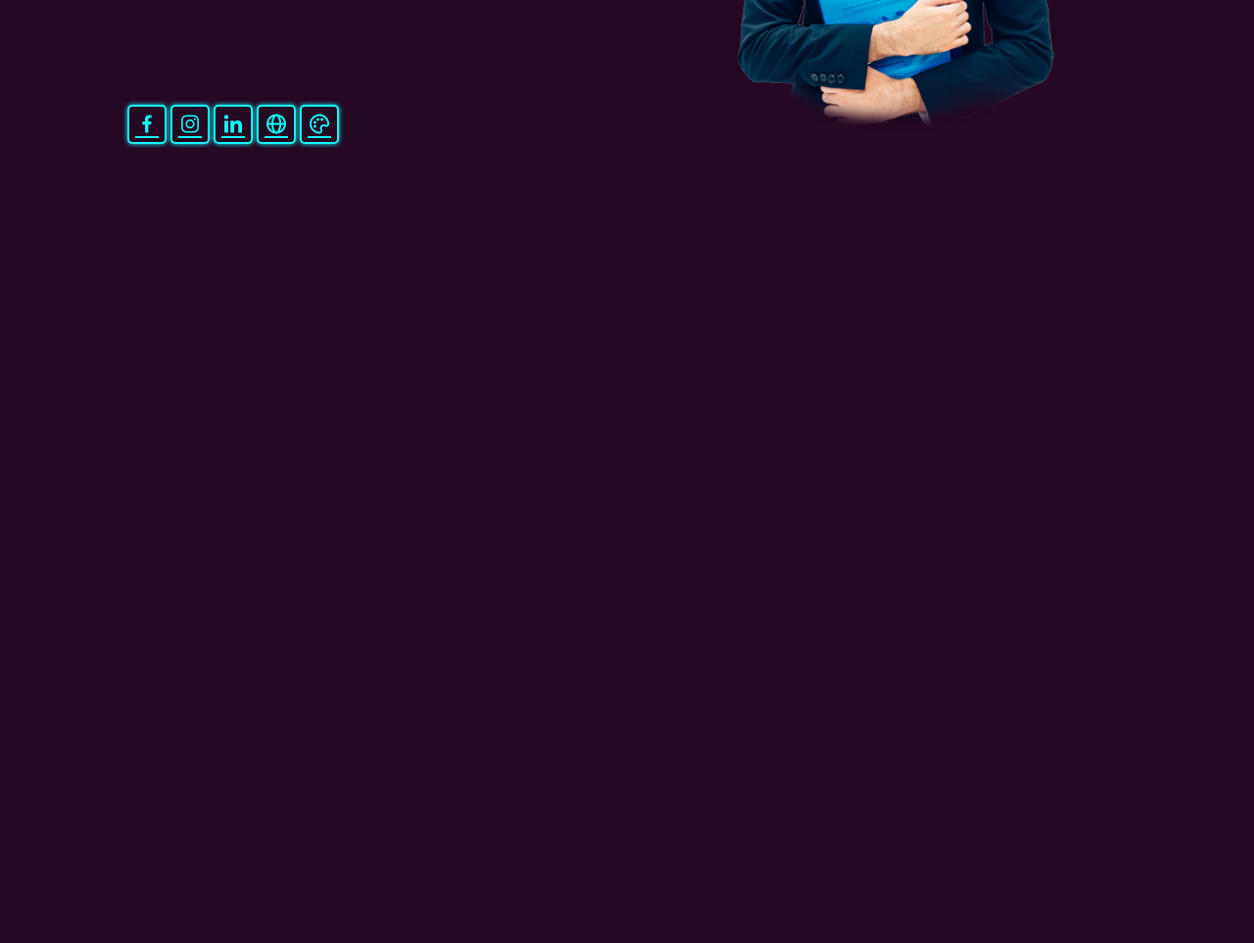
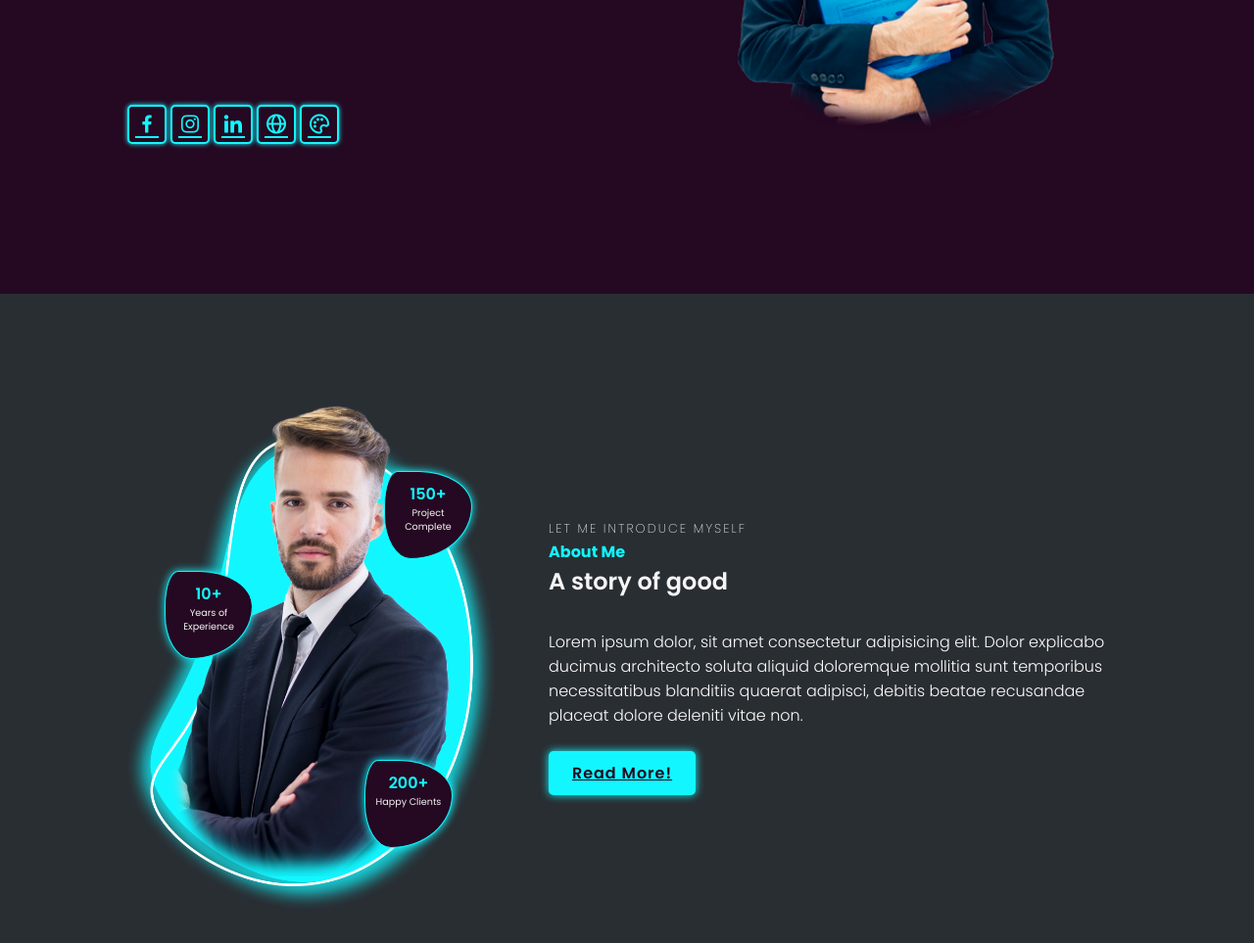
Before and after one commit to Sharmi-saga/Myportfolio-, a plain HTML site: page index.html in a window 1280 px wide. Shown: the part 579-1542 px from the top of the page at 98% size. Before the commit the page ends 879 px from the top, so only its background shows below. Drawn offline with nearby package versions, Linux system fonts and the light colour scheme.

Commit message:
Feat : About section Coverd

```diff
--- a/index.html
+++ b/index.html
@@ -1,5 +1,6 @@
 <!DOCTYPE html>
 <html lang="en">
+
 <head>
   <meta charset="UTF-8">
   <meta http-equiv="X-UA-Compatible" content="IE=edge">
@@ -8,6 +9,7 @@
   <link rel="stylesheet" href="style.css">
   <link href="https://unpkg.com/boxicons@2.1.4/css/boxicons.min.css" rel="stylesheet">
 </head>
+
 <body>
   <!-- header site -->
   <header>
@@ -36,7 +38,8 @@
           <span class="word">Graphic Designer</span>
         </h3>
       </div>
-        <p>Product Designer and Digital Creative Director working in design field for 10 years so far. Specialized in UI/UX, Branding and digital designs.</p>
+      <p>Product Designer and Digital Creative Director working in design field for 10 years so far. Specialized in
+        UI/UX, Branding and digital designs.</p>
       <div class="info-box">
         <div class="email-info">
           <h5>Email :</h5>
@@ -58,7 +61,7 @@
         <a href="#"><i class='bx bxl-instagram'></i></a>
         <a href="#"><i class='bx bxl-linkedin'></i></a>
         <a href="#"><i class='bx bx-globe'></i></a>
-    <a href="#"><i class='bx bx-palette' ></i></a>
+        <a href="#"><i class='bx bx-palette'></i></a>
       </div>
     </div>
     <div class="home-image">
@@ -66,12 +69,10 @@
         <img src="img/man3.png">
       </div>
       <div class="liquid-shape">
-  <svg viewBox="0 0 500 500" xmlns="http://www.w3.org/2000/svg" xmlns:xlink="http://www.w3.org/1999/xlink" width="100%" id="blobSvg">
+        <svg viewBox="0 0 500 500" xmlns="http://www.w3.org/2000/svg" xmlns:xlink="http://www.w3.org/1999/xlink"
+          width="100%" id="blobSvg">
           <path fill="#12f7ff">
-      <animate attributeName="d"
-      dur="10000ms"
-      repeatCount="indefinite"
-      values=" M461.5,301Q478,352,423.5,367Q369,382,339,406.5Q309,431,268,452Q227,473,189.5,446.5Q152,420,137.5,381Q123,342,98,315Q73,288,73,250Q73,212,77.5,170Q82,128,125.5,119Q169,110,198.5,75.5Q228,41,271.5,45Q315,49,348,77Q381,105,421.5,130.5Q462,156,453.5,203Q445,250,461.5,301Z;
+            <animate attributeName="d" dur="10000ms" repeatCount="indefinite" values=" M461.5,301Q478,352,423.5,367Q369,382,339,406.5Q309,431,268,452Q227,473,189.5,446.5Q152,420,137.5,381Q123,342,98,315Q73,288,73,250Q73,212,77.5,170Q82,128,125.5,119Q169,110,198.5,75.5Q228,41,271.5,45Q315,49,348,77Q381,105,421.5,130.5Q462,156,453.5,203Q445,250,461.5,301Z;
 
       M398,281Q389,312,384,352.5Q379,393,353,440.5Q327,488,276,486Q225,484,193.5,443Q162,402,132.5,379.5Q103,357,81.5,323.5Q60,290,38,245Q16,200,60,172Q104,144,115,89.5Q126,35,178,49Q230,63,263,85Q296,107,327.5,117.5Q359,128,393,149.5Q427,171,417,210.5Q407,250,398,281Z;
 
@@ -89,12 +90,10 @@
       </div>
 
       <div class="liquid-shape">
-    <svg viewBox="0 0 500 500" xmlns="http://www.w3.org/2000/svg" xmlns:xlink="http://www.w3.org/1999/xlink" width="100%" id="blobSvg">
+        <svg viewBox="0 0 500 500" xmlns="http://www.w3.org/2000/svg" xmlns:xlink="http://www.w3.org/1999/xlink"
+          width="100%" id="blobSvg">
           <path fill="#12f7ff">
-        <animate attributeName="d"
-        dur="10000ms"
-        repeatCount="indefinite"
-        values=" M461.5,301Q478,352,423.5,367Q369,382,339,406.5Q309,431,268,452Q227,473,189.5,446.5Q152,420,137.5,381Q123,342,98,315Q73,288,73,250Q73,212,77.5,170Q82,128,125.5,119Q169,110,198.5,75.5Q228,41,271.5,45Q315,49,348,77Q381,105,421.5,130.5Q462,156,453.5,203Q445,250,461.5,301Z;
+            <animate attributeName="d" dur="10000ms" repeatCount="indefinite" values=" M461.5,301Q478,352,423.5,367Q369,382,339,406.5Q309,431,268,452Q227,473,189.5,446.5Q152,420,137.5,381Q123,342,98,315Q73,288,73,250Q73,212,77.5,170Q82,128,125.5,119Q169,110,198.5,75.5Q228,41,271.5,45Q315,49,348,77Q381,105,421.5,130.5Q462,156,453.5,203Q445,250,461.5,301Z;
 
         M398,281Q389,312,384,352.5Q379,393,353,440.5Q327,488,276,486Q225,484,193.5,443Q162,402,132.5,379.5Q103,357,81.5,323.5Q60,290,38,245Q16,200,60,172Q104,144,115,89.5Q126,35,178,49Q230,63,263,85Q296,107,327.5,117.5Q359,128,393,149.5Q427,171,417,210.5Q407,250,398,281Z;
 
@@ -103,9 +102,6 @@
         M424,286.5Q413,323,389.5,351Q366,379,333.5,393Q301,407,263,448Q225,489,183,464Q141,439,104.5,410.5Q68,382,75.5,334Q83,286,80.5,249.5Q78,213,72,164.5Q66,116,116.5,111.5Q167,107,197,69.5Q227,32,268,50.5Q309,69,352.5,78Q396,87,422,124.5Q448,162,441.5,206Q435,250,424,286.5Z;
         M451,292.5Q442,335,404.5,357.5Q367,380,343,421.5Q319,463,273,464Q227,465,190.5,441Q154,417,119.5,393.5Q85,370,75.5,329.5Q66,289,72.5,251.5Q79,214,88,176.5Q97,139,131,120.5Q165,102,196.5,73Q228,44,269,55Q310,66,337,94.5Q364,123,408.5,141Q453,159,456.5,204.5Q460,250,451,292.5Z;
 
-
-
-
         "></animate>
           </path>
         </svg>
@@ -113,6 +109,65 @@
 
     </div>
   </section>
+
+  <!--Aboutsection-->
+  <section id="about" class="about">
+
+    <div class="img-about">
+
+      <img src="img/about-me-pic2.png" alt="">
+
+      <div class="info-about1">
+
+        <span>10+</span>
+
+        <p>Years of Experience</p>
+
+      </div>
+
+      <div class="info-about2">
+
+        <span>150+</span>
+
+        <p>Project Complete</p>
+
+      </div>
+
+      <div class="info-about3">
+
+        <span>200+</span>
+
+        <p>Happy Clients</p>
+
+      </div>
+
+    </div>
+  <div class="about-content">
+    <span>Let me introduce myself</span>
+    <h2>About Me</h2>
+    <h3>A story of good</h3>
+    <p>Lorem ipsum dolor,
+sit amet consectetur adipisicing elit. Dolor explicabo ducimus
+    architecto soluta aliquid doloremque mollitia sunt temporibus necessitatibus blanditiis
+    quaerat adipisci, debitis beatae recusandae placeat dolore deleniti vitae non.</p>
+    <div class="btn-box">
+        <a href="#" class="btn">Read More!</a>
+    </div>
+
+      </section>
+    </div>
+  </div>
+  </div>
+
+
+
+
+
+
+
+
+
   <script src="script.js"></script>
 </body>
+
 </html>
--- a/style.css
+++ b/style.css
@@ -291,5 +291,105 @@ section {
 }
 
 .liquid-shape:nth-child(2) {
-  filter: blur(0px);
+  filter: blur(20px);
 }
+
+.about {
+    display: flex;
+    justify-content: center;
+    align-items: center;
+    grid-gap: 2em;
+    background: var(--secon-bg-color);
+}
+
+.about .img-about {
+    text-align: center;
+    position: relative;
+}
+
+.about .img-about img {
+    max-width: 400px;
+    height: auto;
+}
+.about-content span {
+    color: #dfdfde;
+    font-size: .8rem;
+    font-weight: 200;
+    letter-spacing: 2px;
+    text-transform: uppercase;
+}
+
+.about-content h2 {
+    color: var(--hover-color);
+    font-weight: 700;
+    font-size: var(--normal-font);
+
+}
+
+.about-content h3 {
+    font-weight: 600;
+    font-size: 1.5rem;
+    margin-bottom:
+2rem;}
+
+.about-content p {
+    color: #fdfdfd;
+    font-weight: 300;
+    margin-bottom: 1.5rem;
+}
+
+
+.info-about1,
+.info-about2,
+.info-about3{
+    background: var(--bg-color);
+    font-size: .6rem;
+    position: absolute;
+    padding: 10px;
+    width: 90px;
+    height: 90px;
+    border-radius: 69% 31% 66% 34% / 21% 30% 70% 79%;
+    display: block;
+    box-shadow: var(--neon-box-shadow);
+    border: 1px solid var(--hover-color);
+    outline: 2px solid var(--bgcolor);
+
+    z-index: 100;
+    animation: morph 6s linear infinite;
+}
+.info-about1 {
+    left: 10%;
+    top: 34%;
+
+}
+.info-about2{
+    left: 66%;
+    top: 15%;
+}
+
+.info-about3{
+    left: 61%;
+    top: 70%;
+}
+
+.img-about span {
+    color: var(--hover-color);
+    font-size: 1rem;
+    font-weight: 600;
+}
+
+@keyframes morph {
+    0%, 100% {
+        border-radius: 40% 60% 70% 30% / 40% 40% 60% 50%;
+    }
+    30% {
+        border-radius: 70% 30% 50% 50% / 30% 30% 70% 70%;
+    }
+    60% {
+        border-radius: 100% 60% 60% 100% / 100% 100% 60% 60%;
+    }
+    80% {
+        border-radius:
+ 10% 60% 70% 30% / 40% 40% 60% 50%;
+    }
+}
```
Lines whose indentation alone changed are shown as unchanged.
